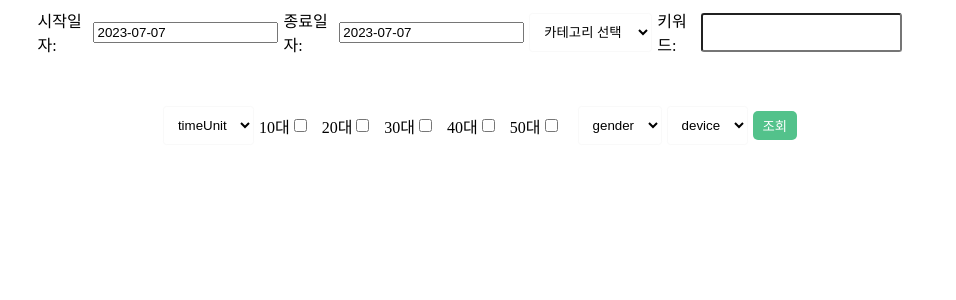
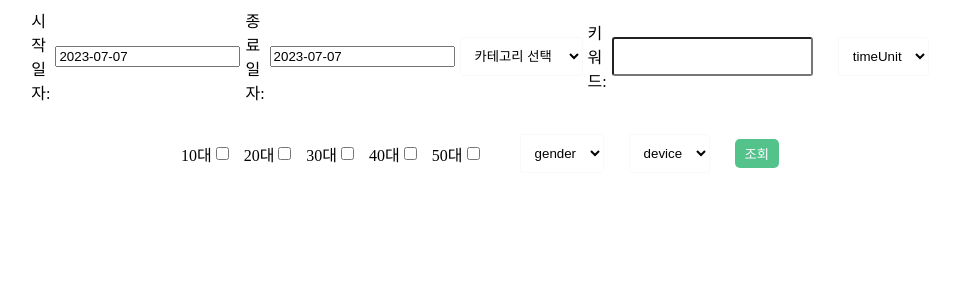
Before and after one commit to amh6281/Shopping-insight, a React (Vite) app: page / in a window 1280 px wide. Shown: the top 300 px of the page, without its empty margins (160-1116 px from the left). Built offline with nearby package versions, Linux system fonts and the light colour scheme.

Commit message:
Form 분류 (requiredForm, optionForm) 2022.07.08

```diff
--- /dev/null
+++ b/src/components/OptionForm.tsx
@@ -0,0 +1,83 @@
+import styled from "styled-components";
+
+const Container = styled.div`
+  width: 70%;
+  margin: 0 auto;
+  display: flex;
+  flex-direction: column;
+  align-items: center;
+  gap: 50px;
+  margin-top: 30px;
+`;
+
+const FormGroup = styled.div`
+  display: flex;
+  align-items: center;
+  gap: 25px;
+`;
+
+const Select = styled.select`
+  border: 1px solid #f9f9f9;
+  color: black;
+  border-radius: 3px;
+  padding: 10px;
+  background-color: transparent;
+  border-radius: 0.25em;
+`;
+
+const CheckboxGroup = styled.div`
+  display: flex;
+  align-items: center;
+`;
+
+const CheckboxLabel = styled.label`
+  font-size: 16px;
+`;
+
+const CheckboxInput = styled.input`
+  margin-right: 15px;
+`;
+
+const Button = styled.button`
+  padding: 5px 10px;
+  cursor: pointer;
+  background-color: #53c28b;
+  border-radius: 5px;
+  color: white;
+  border: none;
+  font-weight: 500;
+`;
+
+const OptionForm = () => {
+  return (
+    <Container>
+      <FormGroup>
+        <CheckboxGroup>
+          <CheckboxLabel htmlFor="age10">10대</CheckboxLabel>
+          <CheckboxInput type="checkbox" id="age10" />
+          <CheckboxLabel htmlFor="age20">20대</CheckboxLabel>
+          <CheckboxInput type="checkbox" id="age20" />
+          <CheckboxLabel htmlFor="age30">30대</CheckboxLabel>
+          <CheckboxInput type="checkbox" id="age30" />
+          <CheckboxLabel htmlFor="age40">40대</CheckboxLabel>
+          <CheckboxInput type="checkbox" id="age40" />
+          <CheckboxLabel htmlFor="age50">50대</CheckboxLabel>
+          <CheckboxInput type="checkbox" id="age50" />
+        </CheckboxGroup>
+        <Select>
+          <option>gender</option>
+          <option>m</option>
+          <option>f</option>
+        </Select>
+        <Select>
+          <option>device</option>
+          <option>pc</option>
+          <option>mo</option>
+        </Select>
+        <Button>조회</Button>
+      </FormGroup>
+    </Container>
+  );
+};
+
+export default OptionForm;
--- a/src/components/Form.tsx
+++ b/src/components/RequiredForm.tsx
@@ -2,7 +2,8 @@ import styled from "styled-components";
 import DatePicker from "react-datepicker";
 import "react-datepicker/dist/react-datepicker.css";
 import { useState } from "react";
-import { categoryList } from "../categoryList";
+import { categoryList } from "../constants/categoryList";
+import { timeUnitList } from "../constants/timeUnitList";
 
 const Container = styled.div`
   width: 70%;
@@ -39,30 +40,7 @@ const Select = styled.select`
   border-radius: 0.25em;
 `;
 
-const CheckboxGroup = styled.div`
-  display: flex;
-  align-items: center;
-`;
-
-const CheckboxLabel = styled.label`
-  font-size: 16px;
-`;
-
-const CheckboxInput = styled.input`
-  margin-right: 15px;
-`;
-
-const Button = styled.button`
-  padding: 5px 10px;
-  cursor: pointer;
-  background-color: #53c28b;
-  border-radius: 5px;
-  color: white;
-  border: none;
-  font-weight: 500;
-`;
-
-const Form = () => {
+const RequiredForm = () => {
   const [startDate, setStartDate] = useState(new Date());
   const [endDate, setEndDate] = useState(new Date());
   console.log(startDate.toISOString().slice(0, 10));
@@ -70,6 +48,8 @@ const Form = () => {
   const [selectedCategory, setSelectedCategory] = useState<string>("");
 
   const [keyword, setKeyword] = useState<string>("");
+
+  const [selectedTimeUnit, setSelectedTimeUnit] = useState<string>("");
 
   const handleCategoryChange = (
     event: React.ChangeEvent<HTMLSelectElement>
@@ -79,6 +59,12 @@ const Form = () => {
 
   const handleKeywordChange = (event: React.ChangeEvent<HTMLInputElement>) => {
     setKeyword(event.target.value);
+  };
+
+  const handleTimeUnitChange = (
+    event: React.ChangeEvent<HTMLSelectElement>
+  ) => {
+    setSelectedTimeUnit(event.target.value);
   };
 
   return (
@@ -113,40 +99,18 @@ const Form = () => {
 
         <Label htmlFor="keyword">키워드:</Label>
         <Input id="keyword" onChange={handleKeywordChange} />
-      </FormGroup>
-      <FormGroup>
-        <Select>
-          <option>timeUnit</option>
-          <option>일간</option>
-          <option>주간</option>
-          <option>월간</option>
+
+        <Select value={selectedTimeUnit} onChange={handleTimeUnitChange}>
+          <option value="">timeUnit</option>
+          {timeUnitList.map((timeUnit) => (
+            <option key={timeUnit.unit} value={timeUnit.unit}>
+              {timeUnit.title}
+            </option>
+          ))}
         </Select>
-        <CheckboxGroup>
-          <CheckboxLabel htmlFor="age10">10대</CheckboxLabel>
-          <CheckboxInput type="checkbox" id="age10" />
-          <CheckboxLabel htmlFor="age20">20대</CheckboxLabel>
-          <CheckboxInput type="checkbox" id="age20" />
-          <CheckboxLabel htmlFor="age30">30대</CheckboxLabel>
-          <CheckboxInput type="checkbox" id="age30" />
-          <CheckboxLabel htmlFor="age40">40대</CheckboxLabel>
-          <CheckboxInput type="checkbox" id="age40" />
-          <CheckboxLabel htmlFor="age50">50대</CheckboxLabel>
-          <CheckboxInput type="checkbox" id="age50" />
-        </CheckboxGroup>
-        <Select>
-          <option>gender</option>
-          <option>m</option>
-          <option>f</option>
-        </Select>
-        <Select>
-          <option>device</option>
-          <option>pc</option>
-          <option>mo</option>
-        </Select>
-        <Button>조회</Button>
       </FormGroup>
     </Container>
   );
 };
 
-export default Form;
+export default RequiredForm;
--- /dev/null
+++ b/src/constants/timeUnitList.ts
@@ -0,0 +1,19 @@
+interface TimeUnit {
+  unit: string;
+  title: string;
+}
+
+export const timeUnitList: TimeUnit[] = [
+  {
+    unit: "date",
+    title: "일간",
+  },
+  {
+    unit: "week",
+    title: "주간",
+  },
+  {
+    unit: "month",
+    title: "월간",
+  },
+];
--- a/src/pages/Home.tsx
+++ b/src/pages/Home.tsx
@@ -1,9 +1,11 @@
-import Form from "../components/Form";
+import OptionForm from "../components/OptionForm";
+import RequiredForm from "../components/RequiredForm";
 
 const Home = () => {
   return (
     <div>
-      <Form />
+      <RequiredForm />
+      <OptionForm />
     </div>
   );
 };
```
Also changed, not shown: src/constants/categoryList.ts (renamed from src/categoryList.ts).
